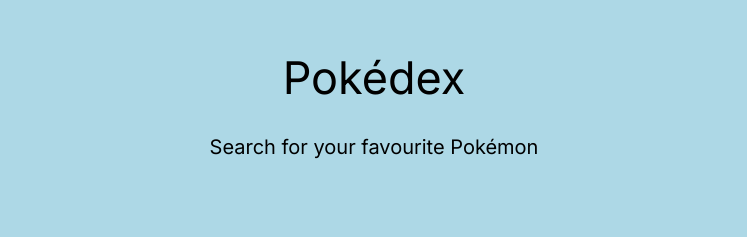
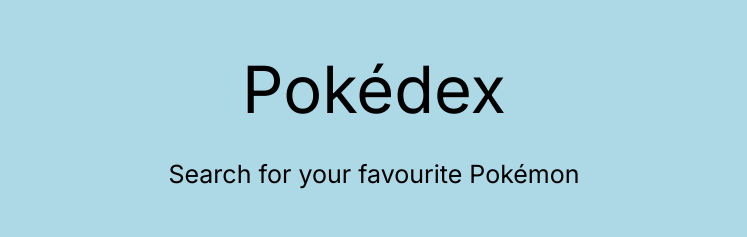
Before and after one commit to JD-Kelly/truelayer-fullstack, a React (Create React App) app in the folder client/: page / in a window 1280 px wide. Shown: the top 237 px of the page, without its empty margins (266-1013 px from the left). Built offline with nearby package versions, Linux system fonts and the light colour scheme.

Commit message:
minor styling fixes for font size

```diff
--- a/client/src/Components/ui/Title/Title.styles.js
+++ b/client/src/Components/ui/Title/Title.styles.js
@@ -8,16 +8,16 @@
 `
 
 export const Header = styled.div`
-  font-size: 45px;
+  font-size: 65px;
   margin-top: 50px;
   @media screen and (max-width: 800px) {
-    font-size: 25px;
+    font-size: 35px;
     text-align: center;
   }
 `
 
 export const SubHeader = styled.div`
-  font-size: 20px;
+  font-size: 25px;
   margin-top: 30px;
   margin-bottom: 10px;
   @media screen and (max-width: 800px) {
```
